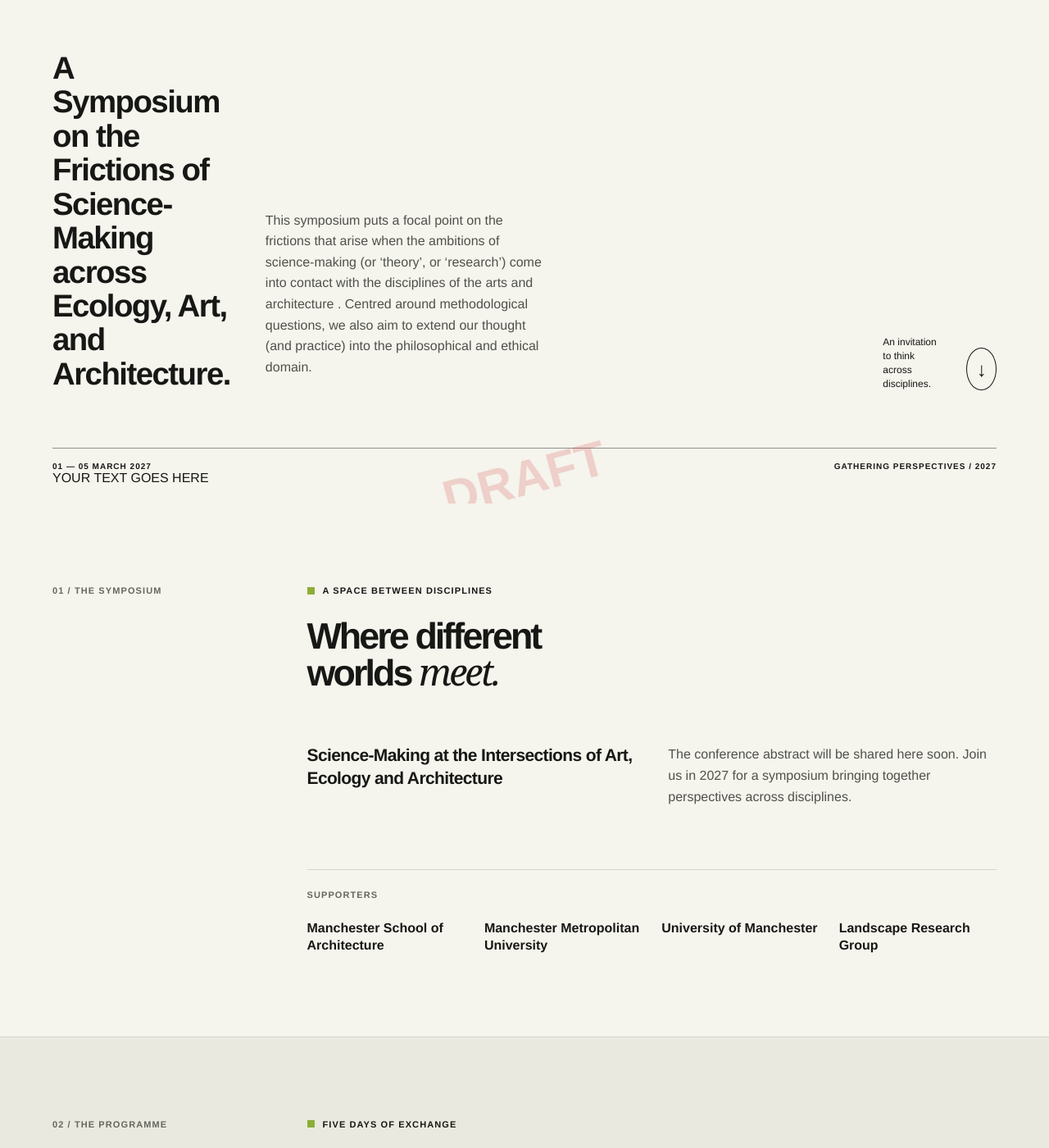
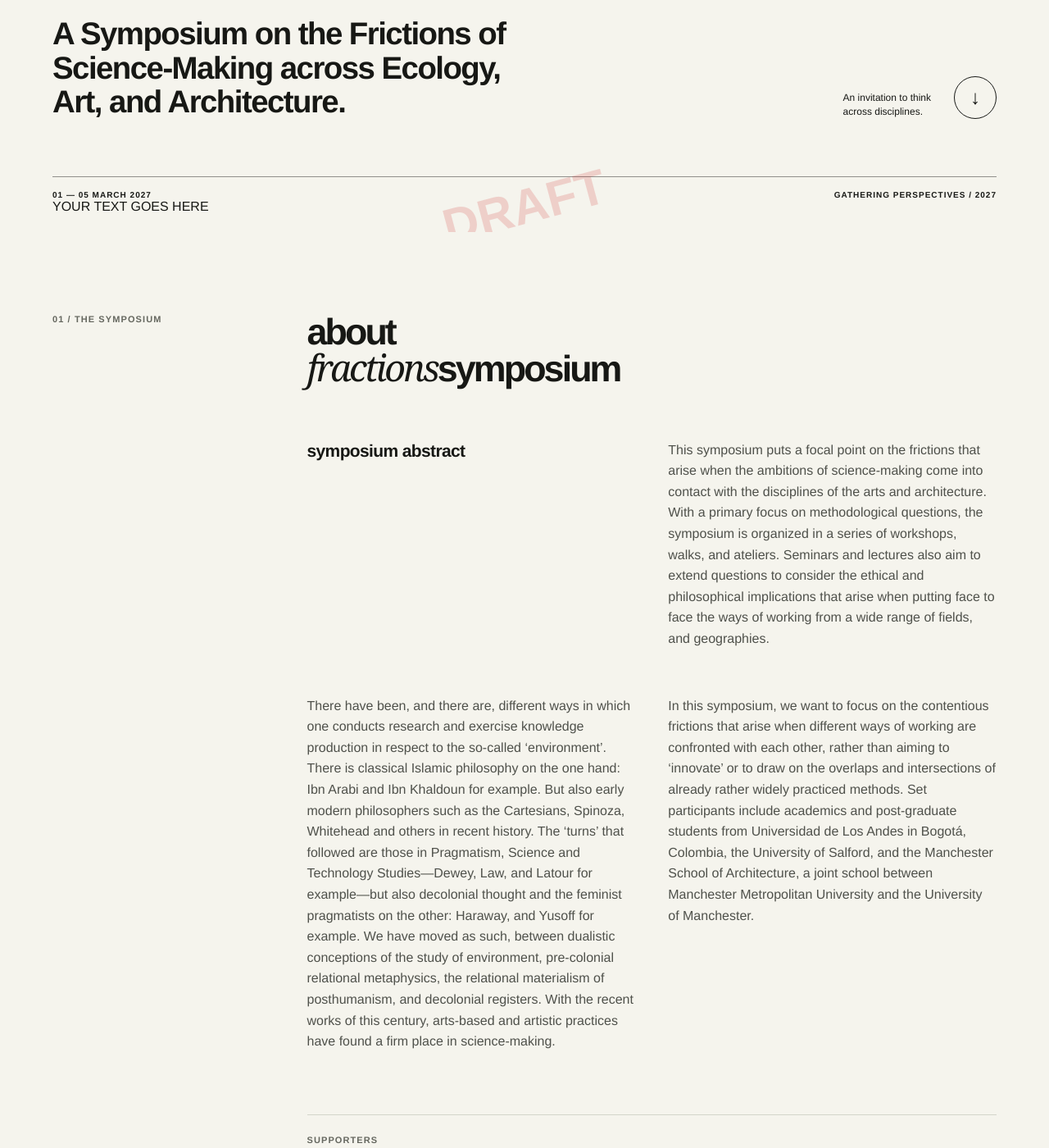
Before and after one commit to rtbs-atlas/frictions.github.io, a Jekyll site: the page built from index.html, in a window 1280 px wide and 1400 px high, scrolled down 577 px. Shown: the whole window at 82% size. Built offline with Jekyll 4.4.1, drawn with Linux system fonts in a browser that asks for light colours.

Commit message:
Revise symposium content and update title
Updated the content of the symposium section, including the title and detailed description of the event. Removed some redundant paragraphs and added new information about the focus and participants.

```diff
--- a/index.html
+++ b/index.html
@@ -11,11 +11,6 @@ layout: default
   </div>
   <div class="hero-bottom">
     <p class="hero-subtitle">01 — 05 March 2027<br><span class="subtitle-echo">Manchester<br></span><br><br>A Symposium on the Frictions of Science-Making across Ecology, Art, and Architecture.</p>
-
-    <div class="about-copy">
-      <p>This symposium puts a focal point on the frictions that arise when the ambitions of science-making (or ‘theory’, or ‘research’) come into contact with the disciplines of the arts and architecture . Centred around methodological questions, we also aim to extend our thought (and practice) into the philosophical and ethical domain.</p>
-    </div>
-
     <div class="hero-side"><span>An invitation to think<br>across disciplines.</span><a class="round-arrow" href="#about" aria-label="Read more">↓</a></div>
   </div>
   <div class="hero-index"><span>01 — 05 March 2027</span><span>Gathering perspectives / 2027</span></div>
@@ -25,11 +20,17 @@ layout: default
 <section class="about section-wrap" id="about">
   <div class="section-label">01 / The symposium</div>
   <div class="about-content">
-    <p class="eyebrow"><span class="small-square"></span> A space between disciplines</p>
-    <h1>Where different<br>worlds <em>meet.</em></h1>
+    <h1>about<br><em>fractions</em>symposium</h1>
     <div class="about-copy">
-      <p class="lead">Science-Making at the Intersections of Art, Ecology and Architecture</p>
-      <p>The conference abstract will be shared here soon. Join us in 2027 for a symposium bringing together perspectives across disciplines.</p>
+      <p class="lead">symposium abstract</p>
+      <p>This symposium puts a focal point on the frictions that arise when the ambitions of science-making come into contact with the disciplines of the arts and architecture. With a primary focus on methodological questions, the symposium is organized in a series of workshops, walks, and ateliers. Seminars and lectures also aim to extend questions to consider the ethical and philosophical implications that arise when putting face to face the ways of working from a wide range of fields, and geographies.</p>
+
+        <p>There have been, and there are, different ways in which one conducts research and exercise knowledge production in respect to the so-called ‘environment’. There is classical Islamic philosophy on the one hand: Ibn Arabi and Ibn Khaldoun for example. But also early modern philosophers such as the Cartesians, Spinoza, Whitehead and others  in recent history. The ‘turns’ that followed are those in Pragmatism, Science and Technology Studies—Dewey, Law, and Latour for example—but also decolonial thought and the feminist pragmatists on the other: Haraway, and Yusoff for example.
+We have moved as such, between dualistic conceptions of the study of environment, pre-colonial relational metaphysics, the relational materialism of posthumanism, and decolonial registers. With the recent works of this century, arts-based and artistic practices have found a firm place in science-making.</p>
+
+<p>In this symposium, we want to focus on the contentious frictions that arise when different ways of working are confronted with each other, rather than aiming to ‘innovate’ or to draw on the overlaps and intersections of already rather widely practiced methods.
+Set participants include academics and post-graduate students from Universidad de Los Andes in Bogotá, Colombia, the University of Salford, and the Manchester School of Architecture, a joint school between Manchester Metropolitan University and the University of Manchester.
+</p>
     </div>
     <div class="supporters">
       <h2>Supporters</h2>
```
